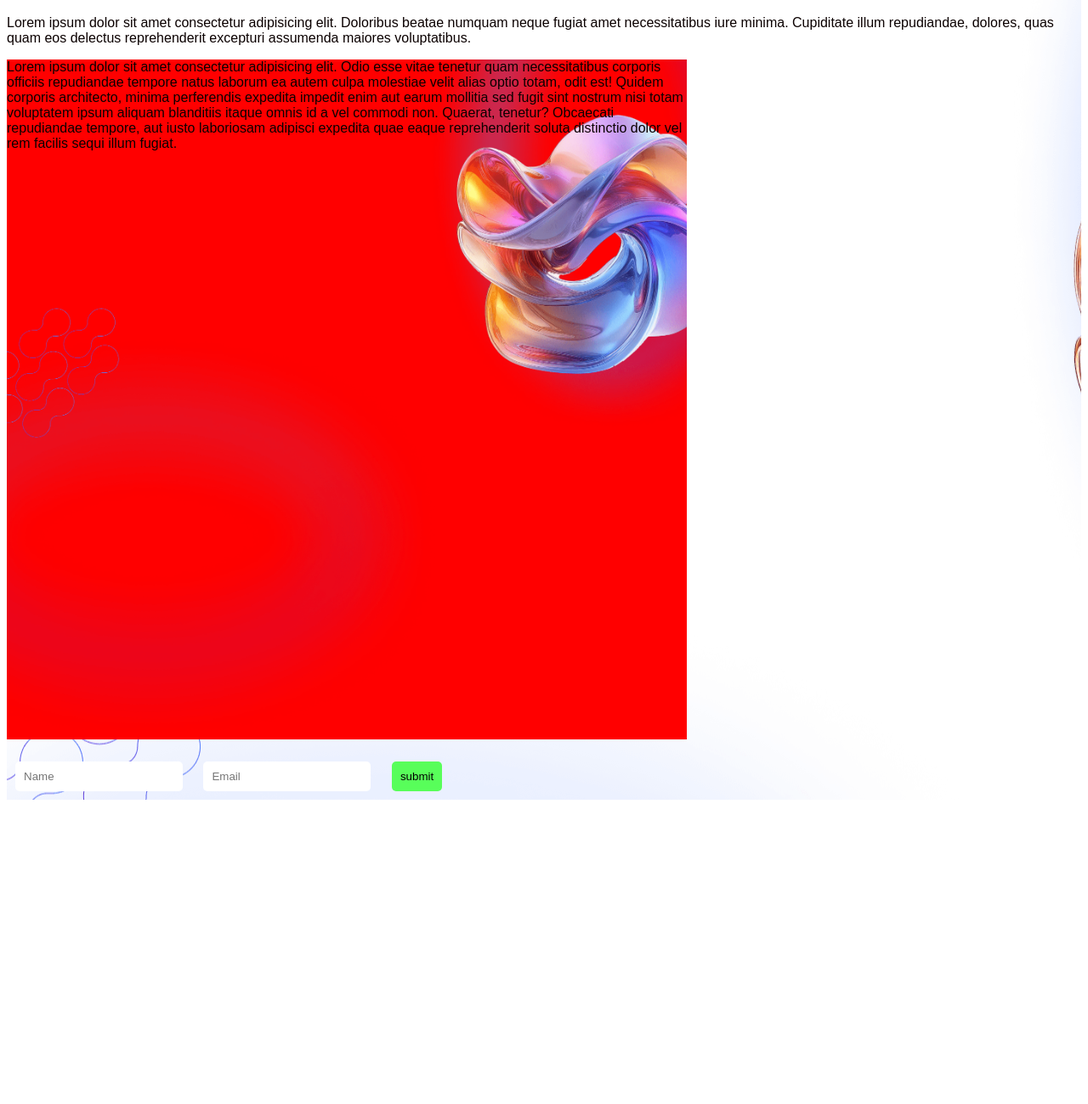
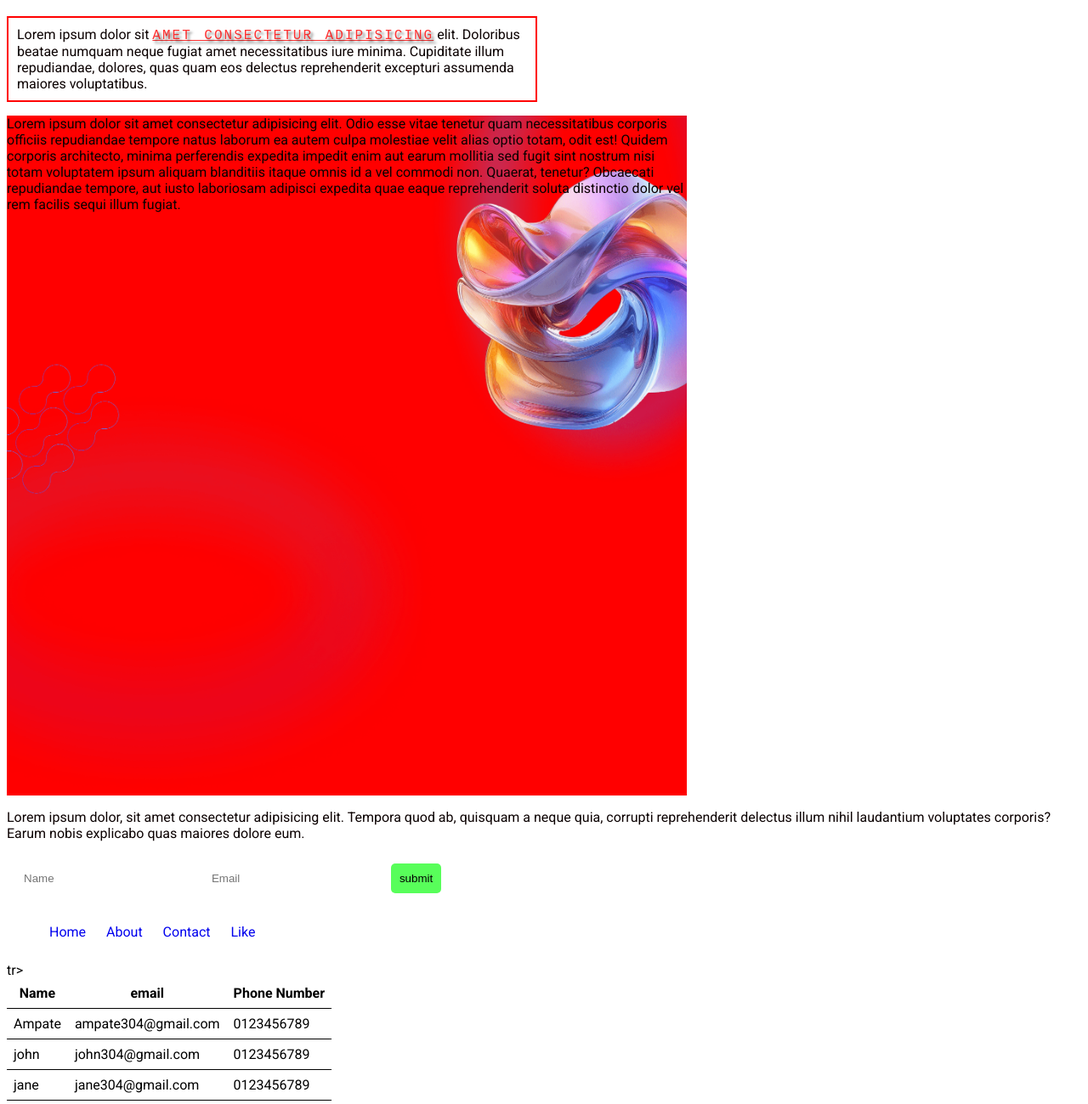
Before and after one commit to Tarcus10/student-portal, a plain HTML site: page index.html in a window 1280 px wide. Shown: the part 62-1361 px from the top of the page at 85% size. Before the commit the page ends 1155 px from the top, so only its background shows below. Drawn offline with Linux system fonts and the light colour scheme.

Commit message:
adding changes to html and css

```diff
--- a/index.html
+++ b/index.html
@@ -5,20 +5,57 @@
     <meta name="viewport" content="width=device-width, initial-scale=1.0">
     <title>Document</title>
     <link rel="stylesheet" href="styles.css">
+
+    <link rel="stylesheet" href="https://cdnjs.cloudflare.com/ajax/libs/font-awesome/6.7.2/css/all.min.css>
 </head>
+
 <body>
-    <div class="bg-jomacs">
-    <h1>Welcome to Jomacs</h1>
-    <p>Lorem ipsum dolor sit amet consectetur adipisicing elit. Doloribus beatae numquam neque fugiat amet necessitatibus iure minima. Cupiditate illum repudiandae, dolores, quas quam eos delectus reprehenderit excepturi assumenda maiores voluptatibus.</p>
+    <div class="bg-jomacs"></div>
+    <h1 style="color: red;"><i class="fa-solid fa-house"></i>Welcome to Jomacs</h1>
+    <p class="pad1">Lorem ipsum dolor sit <span class="text">amet consectetur adipisicing</span> elit. Doloribus beatae numquam neque fugiat amet necessitatibus iure minima. Cupiditate illum repudiandae, dolores, quas quam eos delectus reprehenderit excepturi assumenda maiores voluptatibus.</p>
 
-    <p class="img-test">Lorem ipsum dolor sit amet consectetur adipisicing elit. Odio esse vitae tenetur quam necessitatibus corporis officiis repudiandae tempore natus laborum ea autem culpa molestiae velit alias optio totam, odit est! Quidem corporis architecto, minima perferendis expedita impedit enim aut earum mollitia sed fugit sint nostrum nisi totam voluptatem ipsum aliquam blanditiis itaque omnis id a vel commodi non. Quaerat, tenetur? Obcaecati repudiandae tempore, aut iusto laboriosam adipisci expedita quae eaque reprehenderit soluta distinctio dolor vel rem facilis sequi illum fugiat.</p>
+    <p class="img-test">
+        <i class="fa-solid fa-check"></i>
+        Lorem ipsum dolor sit amet consectetur adipisicing elit. Odio esse vitae tenetur quam necessitatibus corporis officiis repudiandae tempore natus laborum ea autem culpa molestiae velit alias optio totam, odit est! Quidem corporis architecto, minima perferendis expedita impedit enim aut earum mollitia sed fugit sint nostrum nisi totam voluptatem ipsum aliquam blanditiis itaque omnis id a vel commodi non. Quaerat, tenetur? Obcaecati repudiandae tempore, aut iusto laboriosam adipisci expedita quae eaque reprehenderit soluta distinctio dolor vel rem facilis sequi illum fugiat.</p>
+
+    <p>Lorem ipsum dolor, sit amet consectetur adipisicing elit. Tempora quod ab, quisquam a neque quia, corrupti reprehenderit delectus illum nihil laudantium voluptates corporis? Earum nobis explicabo quas maiores dolore eum.</p>
 
     <form action="">
         <input type="text" name="name" placeholder="Name">
         <input type="text" name="email" placeholder="Email">
         <input type="submit" value="submit">
     </form>
-    </div>
+
+    <ul class="links">
+    <li><a href="#home">Home</a></li>
+    <li><a href="#about">About</a></li>
+    <li><a href="#contact">Contact</a></li>
+    <li><a href="#like">Like</a></li>
+    </ul>
+
+    <table>
+        <tr>
+            <th>Name</th>
+            <th>email</th>
+            <th>Phone Number</th>
+            </tr>
+            <tr>
+                <td>Ampate</td>
+                <td>ampate304@gmail.com</td>
+                <td>0123456789</td>
+        </tr>
+        <tr>
+            <td>john</td>
+            <td>john304@gmail.com</td>
+            <td>0123456789</td>
+            </tr>
+            tr>
+            <td>jane</td>
+            <td>jane304@gmail.com</td>
+            <td>0123456789</td>
+            </tr>
+    </table>
+
 </body>
 <br><br><br><br><br><br><br><br>
 </html>
--- a/styles.css
+++ b/styles.css
@@ -1,5 +1,7 @@
+@import url('https://fonts.googleapis.com/css2?family=Roboto:ital,wdth,wght@0,75..100,100..900;1,75..100,100..900&display=swap');
+
 body{
-    font-family: sans-serif;
+    font-family: roboto;
     /*background-color: blue ;*/
 }
 
@@ -31,7 +33,63 @@ input[type="submit"] {
     background-attachment: fixed;
 }
 
-.img-test{width: 100vh;height: 100vh;
-    background: rgb(255,0,0)url("./images/hero_bg_3.webp")no-repeat fixed center center/cover
+.img-test{width: 100vh; height: 100vh;
+    background: rgb(255,0,0)url("./images/hero_bg_3.webp")no-repeat fixed center center/cover;
 
 }
+
+.pad1{
+    padding: 10px;
+    border: 2px solid red;
+    max-width: 600px;
+
+}
+
+.text{
+    font-family: 'Courier New', Courier, monospace;
+    color: rgba(255,0,0,0.8);
+    text-transform:uppercase ;
+    text-decoration: underline;
+    letter-spacing: 2px;
+    word-spacing: 3px;
+    text-shadow: 3px 3px 3px rgba(0, 0, 0,0.5);
+}
+
+.fa-s0lid{
+    color: blue;
+    font-size: 15px;
+}
+
+ul{
+list-style-type: none;
+}
+
+ul li{
+    display: inline-block;
+    margin: 10px;
+}
+
+ul li a{
+    text-decoration: none;
+}
+
+ul li a:hover{
+    color: red;
+}
+
+ul li a:visited{
+    color: black;
+}
+
+table{
+    border-collapse: collapse;
+}
+th, td{
+    border-bottom: 1px solid black;
+    padding: 8px;
+}
+
+tr:hover{
+    color: brown;
+    background-color: grey;
+}
```
